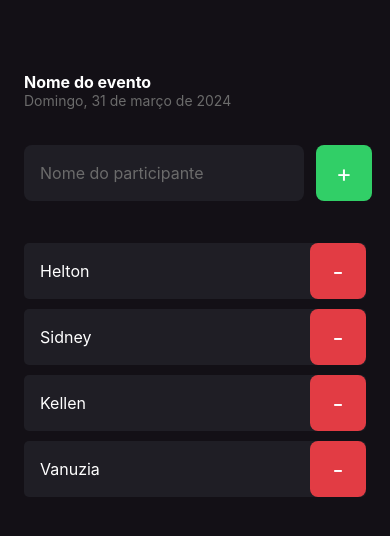
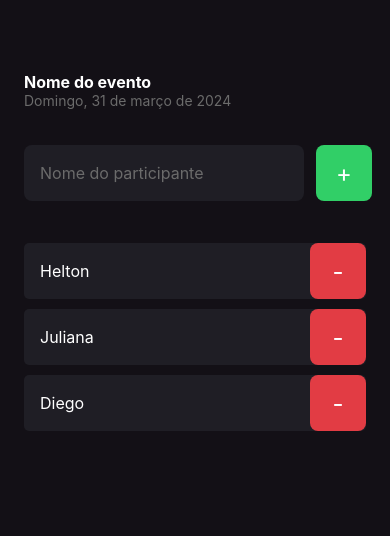
Before and after one commit to helton-quintans/imhere, a React Native app: screen / in a window 390 px wide. Shown: the top 536 px of the page. Built offline with nearby package versions, Linux system fonts and the light colour scheme.

Commit message:
feat: add scrollview

```diff
--- a/src/components/Participant/index.tsx
+++ b/src/components/Participant/index.tsx
@@ -2,21 +2,18 @@ import { Text, TouchableOpacity, View } from "react-native";
 import { styles } from "./styles";
 
 interface ParticipantProps {
-    name: string
+  name: string;
+  onRemove: () => void;
 }
 
-export function Participant({ name }: ParticipantProps) {
-    return (
-        <View style={styles.container}>
-            <Text style={styles.name}>
-                {name}
-            </Text>
+export function Participant({ name, onRemove }: ParticipantProps) {
+  return (
+    <View style={styles.container}>
+      <Text style={styles.name}>{name}</Text>
 
-            <TouchableOpacity style={styles.button}>
-                <Text style={styles.buttonText}>
-                    -
-                </Text>
-            </TouchableOpacity>
-        </View>
-    )
+      <TouchableOpacity style={styles.button} onPress={onRemove}>
+        <Text style={styles.buttonText}>-</Text>
+      </TouchableOpacity>
+    </View>
+  );
 }
--- a/src/screens/home/index.tsx
+++ b/src/screens/home/index.tsx
@@ -1,12 +1,17 @@
 import { StatusBar } from 'expo-status-bar';
-import { Text, TextInput, TouchableOpacity, View } from 'react-native';
+import { ScrollView, Text, TextInput, TouchableOpacity, View } from 'react-native';
 import { styles } from './styles';
 import { Participant } from '../../components/Participant';
 
 export function Home() {
+  const participants = ['Helton', 'Juliana', 'Diego'];
 
   function handleAddParticipant() {
     console.log('AddParticipant');
+  }
+
+  function handleRemoveParticipant(name: string) {
+    console.log('RemoveParticipant');
   }
 
   return (
@@ -29,12 +34,16 @@ export function Home() {
         </TouchableOpacity>
       </View>
 
-      <Participant name='Helton'/>
-      <Participant name='Sidney'/>
-      <Participant name='Kellen'/>
-      <Participant name='Vanuzia'/>
-
-
+      <ScrollView showsVerticalScrollIndicator={false}>
+        {
+          participants.map((participant, index) => (
+            <Participant
+              key={index} name={participant}
+              onRemove={() =>
+              handleRemoveParticipant("Helton")} />
+          ))
+        }
+      </ScrollView>
     </View>
   );
 }
```
